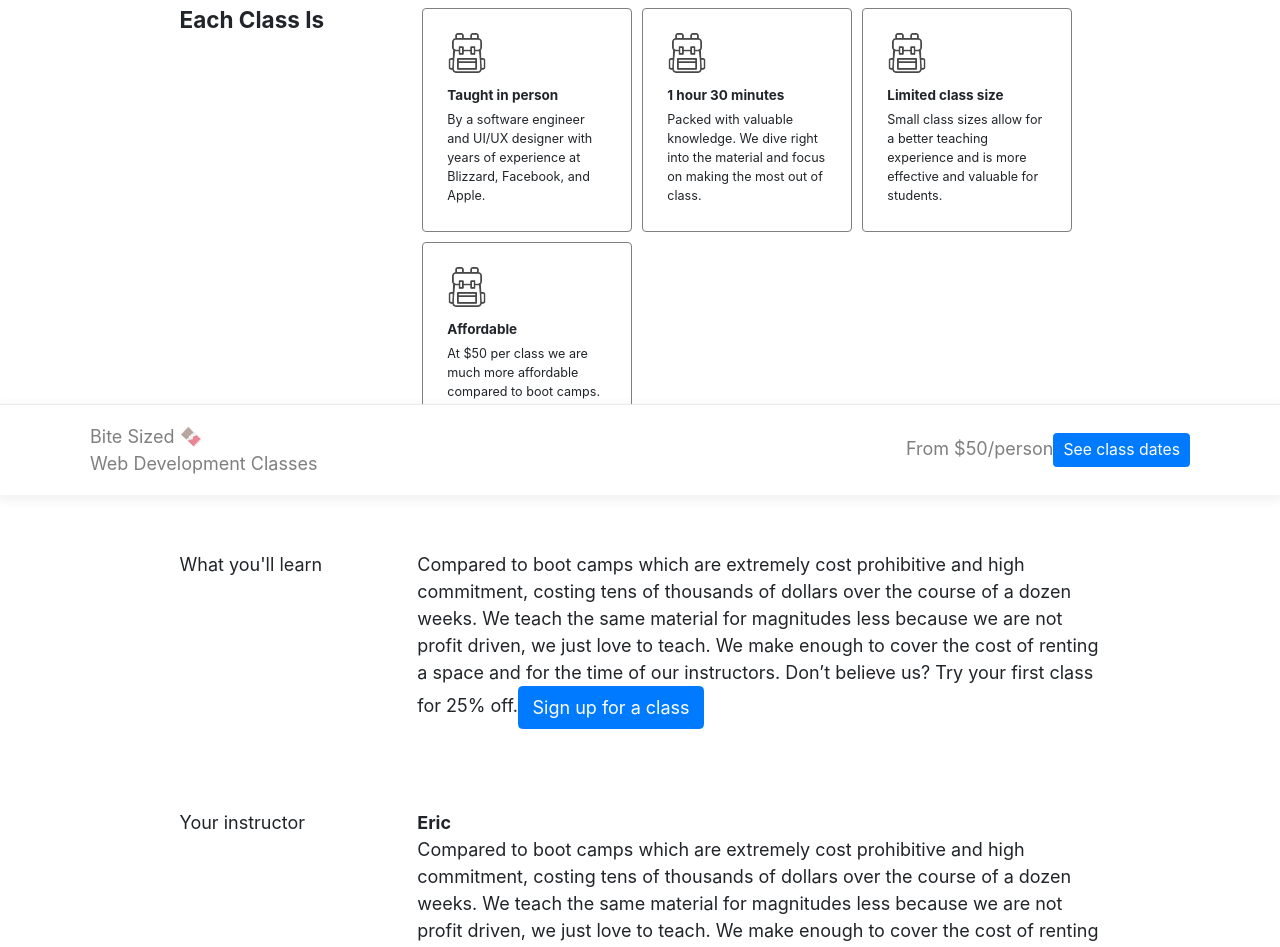
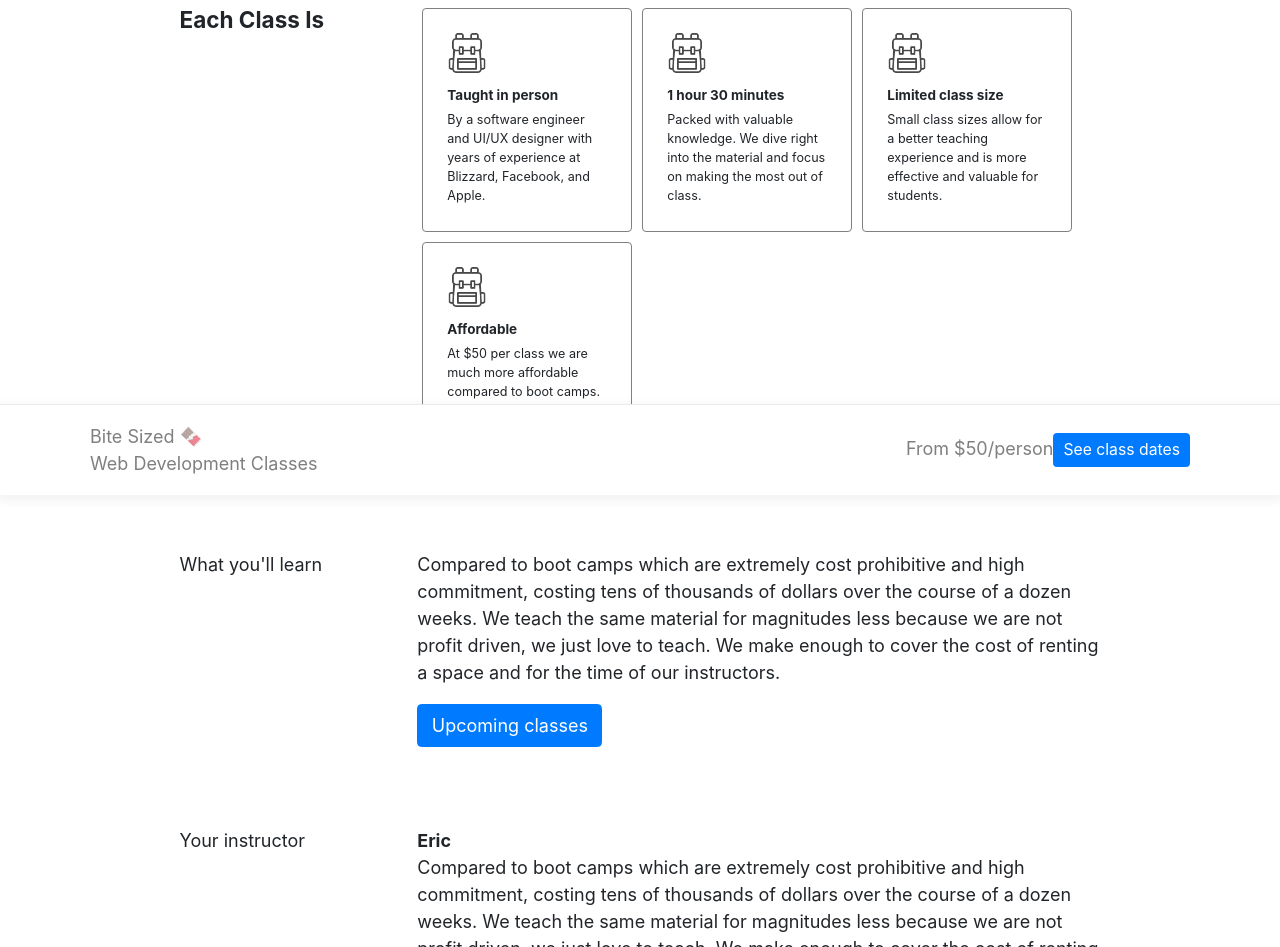
Before and after one commit to erict-dev/bite-sized-web-dev, a Gatsby site in the folder website/: page / in a window 1280 px wide. Shown: the part 305-1252 px from the top of the page. Built offline with nearby package versions, Linux system fonts and the light colour scheme; Gatsby itself is replaced by a stand-in of ours.

Commit message:
minor clean up

```diff
--- a/website/src/pages/index.js
+++ b/website/src/pages/index.js
@@ -40,13 +40,8 @@ const IndexPage = () => (
           What you'll learn
         </Col>
         <Col xs={12} md={9}>
-          Compared to boot camps which are extremely cost prohibitive and high commitment,
-costing tens of thousands of dollars over the course of a dozen weeks.
-We teach the same material for magnitudes less because we are not profit driven,
-we just love to teach. We make enough to cover the
-cost of renting a space and for the time of our instructors.
-Don’t believe us? Try your first class for 25% off.
-        <Button>Sign up for a class</Button>
+          <p>Compared to boot camps which are extremely cost prohibitive and high commitment, costing tens of thousands of dollars over the course of a dozen weeks.  We teach the same material for magnitudes less because we are not profit driven, we just love to teach. We make enough to cover the cost of renting a space and for the time of our instructors.</p>
+        <Button>Upcoming classes</Button>
         </Col>
       </Row>
     </div>
@@ -59,12 +54,7 @@ Don’t believe us? Try your first class for 25% off.
         <Col xs={12} md={9}>
 
           <b>Eric</b>
-          <p>Compared to boot camps which are extremely cost prohibitive and high commitment,
-costing tens of thousands of dollars over the course of a dozen weeks.
-We teach the same material for magnitudes less because we are not profit driven,
-we just love to teach. We make enough to cover the
-cost of renting a space and for the time of our instructors.
-Don’t believe us? Try your first class for 25% off.</p>
+          <p>Compared to boot camps which are extremely cost prohibitive and high commitment, costing tens of thousands of dollars over the course of a dozen weeks.  We teach the same material for magnitudes less because we are not profit driven, we just love to teach. We make enough to cover the cost of renting a space and for the time of our instructors.</p>
         <Button>Contact</Button>
         </Col>
       </Row>
```
